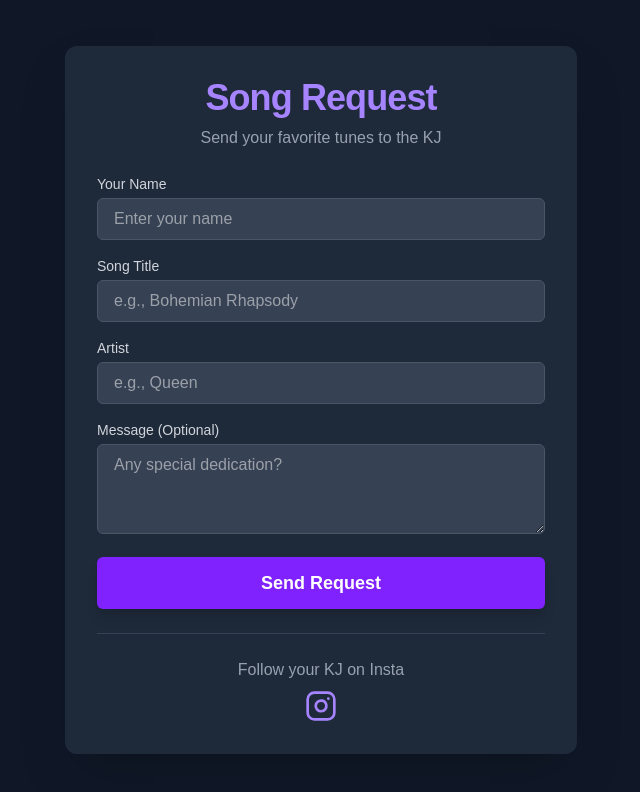
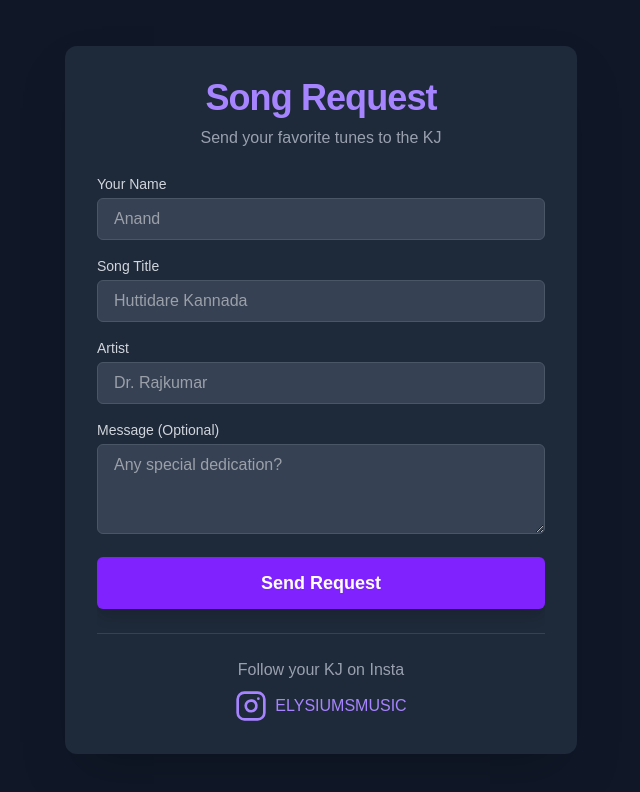
Before and after one commit to swrjnthjr/kj-request, a Next.js app: page /request in a window 1280 px wide. Shown: the top 792 px of the page, without its empty margins (319-959 px from the left). Built offline with nearby package versions, Linux system fonts and the light colour scheme.

Commit message:
rendom place holder added

```diff
--- a/src/app/request/page.tsx
+++ b/src/app/request/page.tsx
@@ -1,8 +1,33 @@
 "use client";
 
-import { useState, FormEvent } from "react";
+import { useState, FormEvent, useEffect } from "react";
 import { useRouter } from "next/navigation";
 import InstagramLogo from "@/components/InstagramLogo";
+
+const placeholders = [
+  // Hollywood
+  { name: "Tony Stark", song: "Back In Black", artist: "AC/DC" },
+  { name: "Mia Wallace", song: "You Never Can Tell", artist: "Chuck Berry" },
+  { name: "Peter Quill", song: "Come and Get Your Love", artist: "Redbone" },
+
+  // Bollywood
+  { name: "Rahul", song: "Chaiyya Chaiyya", artist: "Sukhwinder Singh" },
+  {
+    name: "Simran",
+    song: "Tujhe Dekha Toh",
+    artist: "Lata Mangeshkar, Kumar Sanu",
+  },
+  {
+    name: "Bunty",
+    song: "Kajra Re",
+    artist: "Alisha Chinai, Shankar Mahadevan",
+  },
+
+  // Kannada
+  { name: "Anand", song: "Huttidare Kannada", artist: "Dr. Rajkumar" },
+  { name: "Nandini", song: "Mungaru Male", artist: "Sonu Nigam" },
+  { name: "Singeetam", song: "Anisuthide", artist: "Sonu Nigam" },
+];
 
 export default function UserRequest() {
   const [name, setName] = useState("");
@@ -10,7 +35,11 @@ export default function UserRequest() {
   const [artist, setArtist] = useState("");
   const [message, setMessage] = useState("");
   const [error, setError] = useState<string | null>(null);
+  const [success, setSuccess] = useState<boolean>(false);
+  const [countdown, setCountdown] = useState<number>(5);
   const router = useRouter();
+
+  const [placeholder, setPlaceholder] = useState(placeholders[0]);
 
   const handleSubmit = async (e: FormEvent) => {
     e.preventDefault();
@@ -36,20 +65,57 @@ export default function UserRequest() {
         throw new Error(data.error || "Something went wrong");
       }
 
-      router.push("/");
+      setSuccess(true);
     } catch (err) {
       if (err instanceof Error) {
         setError(err.message);
       } else {
-        setError('An unknown error occurred');
+        setError("An unknown error occurred");
       }
       setTimeout(() => setError(null), 5000);
     }
   };
 
+  useEffect(() => {
+    // Set a random placeholder only on the client-side to avoid hydration mismatch
+    const randomIndex = Math.floor(Math.random() * placeholders.length);
+    setPlaceholder(placeholders[randomIndex]);
+  }, []);
+
+  useEffect(() => {
+    if (success) {
+      const interval = setInterval(() => {
+        setCountdown((prevCountdown) => prevCountdown - 1);
+      }, 1000);
+
+      const timeout = setTimeout(() => {
+        router.push("/");
+      }, 5000);
+
+      return () => {
+        clearInterval(interval);
+        clearTimeout(timeout);
+      };
+    }
+  }, [success, router]);
+
   return (
     <main className="flex min-h-screen flex-col items-center justify-center bg-gray-900 text-white p-4 sm:p-6 md:p-8">
-      <div className="w-full max-w-lg bg-gray-800 rounded-xl shadow-2xl p-6 sm:p-8 space-y-6 relative overflow-hidden">
+      <div className="w-full max-w-lg bg-gray-800 rounded-xl shadow-2xl p-6 sm:p-8">
+        {success ? (
+          <div className="text-center space-y-6">
+            <h2 className="text-3xl font-bold text-violet-400">
+              Your request has been recorded!
+            </h2>
+            <p className="text-gray-300 text-lg">
+              Get ready to shine! Your song is in the queue.
+            </p>
+            <div className="mt-4 text-gray-400">
+              Redirecting in {countdown} seconds...
+            </div>
+          </div>
+        ) : (
+          <div className="space-y-6 relative overflow-hidden">
             <div className="text-center">
               <h1 className="text-3xl sm:text-4xl font-bold text-violet-400 tracking-tight">
                 Song Request
@@ -79,7 +145,7 @@ export default function UserRequest() {
                   value={name}
                   onChange={(e) => setName(e.target.value)}
                   className="w-full px-4 py-2 bg-gray-700 border border-gray-600 rounded-md focus:ring-2 focus:ring-violet-500 focus:border-violet-500 outline-none transition"
-              placeholder="Enter your name"
+                  placeholder={placeholder.name}
                 />
               </div>
               <div>
@@ -95,7 +161,7 @@ export default function UserRequest() {
                   value={song}
                   onChange={(e) => setSong(e.target.value)}
                   className="w-full px-4 py-2 bg-gray-700 border border-gray-600 rounded-md focus:ring-2 focus:ring-violet-500 focus:border-violet-500 outline-none transition"
-              placeholder="e.g., Bohemian Rhapsody"
+                  placeholder={placeholder.song}
                 />
               </div>
               <div>
@@ -111,7 +177,7 @@ export default function UserRequest() {
                   value={artist}
                   onChange={(e) => setArtist(e.target.value)}
                   className="w-full px-4 py-2 bg-gray-700 border border-gray-600 rounded-md focus:ring-2 focus:ring-violet-500 focus:border-violet-500 outline-none transition"
-              placeholder="e.g., Queen"
+                  placeholder={placeholder.artist}
                 />
               </div>
               <div>
@@ -144,11 +210,14 @@ export default function UserRequest() {
                 href="https://www.instagram.com/elysiumsmusic"
                 target="_blank"
                 rel="noopener noreferrer"
-            className="text-violet-400 hover:text-violet-300 transition-colors"
+                className="inline-flex items-center gap-2 text-violet-400 hover:text-violet-300 transition-colors"
               >
                 <InstagramLogo />
+                <span>ELYSIUMSMUSIC</span>
               </a>
             </div>
+          </div>
+        )}
       </div>
     </main>
   );
```
Lines whose indentation alone changed are shown as unchanged.
